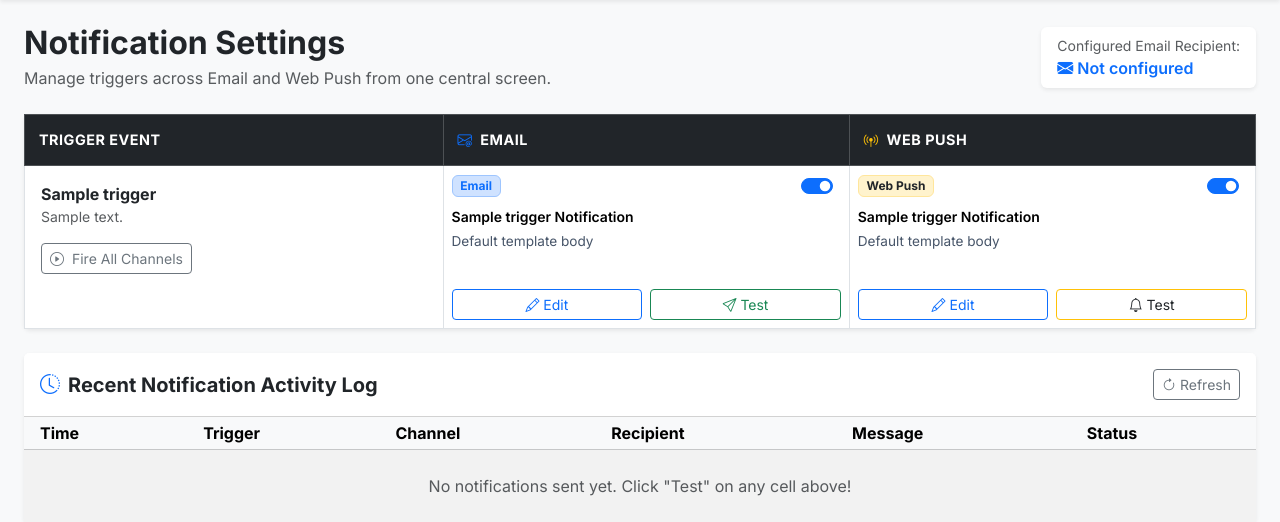
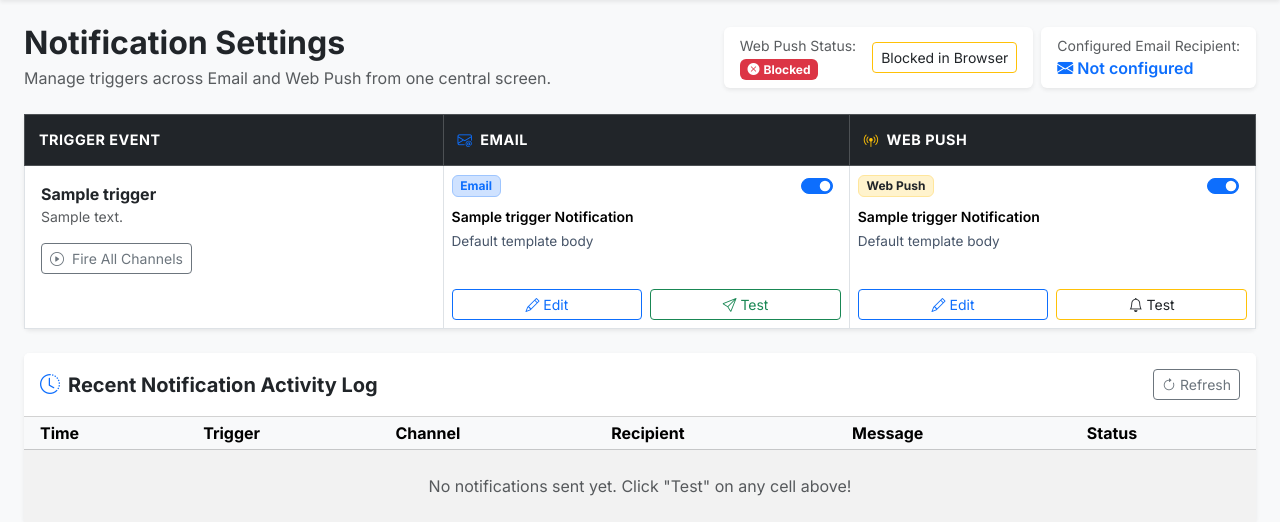
Before and after one commit to ak6398/notification_system, a Django app: page / in a window 1280 px wide. Shown: the part 56-578 px from the top of the page. Run offline with Django 5.2, Linux system fonts and the light colour scheme; tables that the repository leaves empty hold one stand-in row (values such as "Sample post"); data that the repository does not hold is empty; some libraries are stand-ins or nearby versions.

Commit message:
adding web push

```diff
--- a/notifications/views.py
+++ b/notifications/views.py
@@ -32,6 +32,7 @@ def admin_matrix_view(request):
         'channels': channels,
         'logs': recent_logs,
         'test_email': os.getenv('TEST_RECIPIENT_EMAIL', ''),
+        'onesignal_app_id': os.getenv('ONESIGNAL_APP_ID', '88dc746e-7ac3-437b-b102-1d249a19b7f4'),
     })
 
 @csrf_exempt
--- a/static/js/matrix.js
+++ b/static/js/matrix.js
@@ -1,7 +1,75 @@
 document.addEventListener("DOMContentLoaded", () => {
-    // Request Desktop Notification Permission on load
-    if ("Notification" in window && Notification.permission === "default") {
-        Notification.requestPermission();
+    // 0. Web Push Notification Permission & Status Badge
+    const pushStatusBadge = document.getElementById("pushStatusBadge");
+    const enablePushBtn = document.getElementById("enablePushBtn");
+
+    function updatePushStatus() {
+        if (!("Notification" in window)) {
+            if (pushStatusBadge) {
+                pushStatusBadge.className = "badge bg-danger";
+                pushStatusBadge.innerText = "Unsupported";
+            }
+            return;
+        }
+
+        if (Notification.permission === "granted") {
+            if (pushStatusBadge) {
+                pushStatusBadge.className = "badge bg-success";
+                pushStatusBadge.innerHTML = `<i class="bi bi-check-circle-fill me-1"></i>Active`;
+            }
+            if (enablePushBtn) enablePushBtn.style.display = "none";
+        } else if (Notification.permission === "denied") {
+            if (pushStatusBadge) {
+                pushStatusBadge.className = "badge bg-danger";
+                pushStatusBadge.innerHTML = `<i class="bi bi-x-circle-fill me-1"></i>Blocked`;
+            }
+            if (enablePushBtn) {
+                enablePushBtn.style.display = "inline-block";
+                enablePushBtn.innerText = "Blocked in Browser";
+                enablePushBtn.title = "Click the lock icon in your browser URL bar to allow notifications";
+            }
+        } else {
+            if (pushStatusBadge) {
+                pushStatusBadge.className = "badge bg-warning text-dark";
+                pushStatusBadge.innerText = "Permission Required";
+            }
+            if (enablePushBtn) {
+                enablePushBtn.style.display = "inline-block";
+                enablePushBtn.innerHTML = `<i class="bi bi-bell-fill me-1"></i>Enable Push`;
+            }
+        }
+    }
+
+    updatePushStatus();
+
+    if (enablePushBtn) {
+        enablePushBtn.addEventListener("click", async () => {
+            if (!("Notification" in window)) {
+                alert("Your browser does not support desktop push notifications.");
+                return;
+            }
+            // Also prompt OneSignal subscription if SDK is loaded
+            if (window.OneSignalDeferred) {
+                OneSignalDeferred.push(async function(OneSignal) {
+                    try {
+                        await OneSignal.Slidedown.promptPush();
+                    } catch (e) {
+                        console.log("OneSignal prompt:", e);
+                    }
+                });
+            }
+
+            const permission = await Notification.requestPermission();
+            updatePushStatus();
+            if (permission === "granted") {
+                new Notification("Starclinch Notifications Active! 🔔", {
+                    body: "Web Push notifications are now enabled. Test any trigger in the table!",
+                    icon: "https://cdn-icons-png.flaticon.com/512/1827/1827392.png"
+                });
+            } else if (permission === "denied") {
+                alert("Notifications were blocked. Please click the lock icon in your address bar and change Notifications to 'Allow'.");
+            }
+        });
     }
 
     // 1. Channel On / Off Toggles
@@ -77,15 +145,18 @@ document.addEventListener("DOMContentLoaded", () => {
 
                 // If testing Web Push, show native browser popup right on screen!
                 if (data.channel === "web_push") {
-                    if (Notification.permission === "granted") {
+                    if (window.Notification && Notification.permission === "granted") {
                         new Notification(data.title || "Starclinch Notification", {
                             body: data.body,
                             icon: "https://cdn-icons-png.flaticon.com/512/1827/1827392.png"
                         });
-                    } else if (Notification.permission !== "denied") {
+                    } else if (window.Notification && Notification.permission === "denied") {
+                        alert("⚠️ Notification sent to backend, but your browser is blocking desktop popups!\n\nPlease click the lock icon in your address bar and change Notifications to 'Allow'.");
+                    } else if (window.Notification) {
                         Notification.requestPermission().then(permission => {
+                            updatePushStatus();
                             if (permission === "granted") {
-                                new Notification(data.title, { body: data.body });
+                                new Notification(data.title || "Starclinch Notification", { body: data.body });
                             }
                         });
                     }
--- a/templates/base.html
+++ b/templates/base.html
@@ -8,6 +8,18 @@
     <link rel="stylesheet" href="https://cdn.jsdelivr.net/npm/bootstrap-icons@1.11.3/font/bootstrap-icons.min.css">
     <link href="https://fonts.googleapis.com/css2?family=Inter:wght@400;500;600;700&display=swap" rel="stylesheet">
     <link rel="stylesheet" href="/static/css/matrix.css">
+
+    <!-- OneSignal Web Push SDK -->
+    <script src="https://cdn.onesignal.com/sdks/web/v16/OneSignalSDK.page.js" defer></script>
+    <script>
+      window.OneSignalDeferred = window.OneSignalDeferred || [];
+      OneSignalDeferred.push(async function(OneSignal) {
+        await OneSignal.init({
+          appId: "{{ onesignal_app_id|default:'88dc746e-7ac3-437b-b102-1d249a19b7f4' }}",
+          allowLocalhostAsSecureOrigin: true,
+        });
+      });
+    </script>
 </head>
 <body class="bg-light">
     <nav class="navbar navbar-expand-lg navbar-dark bg-dark shadow-sm">
--- a/templates/notifications/matrix.html
+++ b/templates/notifications/matrix.html
@@ -9,9 +9,20 @@
             <h2 class="fw-bold mb-1">Notification Settings</h2>
             <p class="text-muted mb-0">Manage triggers across Email and Web Push from one central screen.</p>
         </div>
-        <div class="card shadow-sm border-0 px-3 py-2 bg-white">
-            <span class="small text-muted">Configured Email Recipient:</span>
-            <span class="fw-semibold text-primary"><i class="bi bi-envelope-fill me-1"></i>{{ test_email|default:"Not configured" }}</span>
+        <div class="d-flex align-items-center gap-2 flex-wrap">
+            <div class="card shadow-sm border-0 px-3 py-2 bg-white d-flex flex-row align-items-center gap-2">
+                <div>
+                    <span class="small text-muted d-block">Web Push Status:</span>
+                    <span id="pushStatusBadge" class="badge bg-secondary">Checking...</span>
+                </div>
+                <button id="enablePushBtn" class="btn btn-sm btn-outline-warning text-dark ms-2" style="display: none;">
+                    <i class="bi bi-bell-fill me-1"></i>Enable Push
+                </button>
+            </div>
+            <div class="card shadow-sm border-0 px-3 py-2 bg-white">
+                <span class="small text-muted">Configured Email Recipient:</span>
+                <span class="fw-semibold text-primary"><i class="bi bi-envelope-fill me-1"></i>{{ test_email|default:"Not configured" }}</span>
+            </div>
         </div>
     </div>
 
```
Also changed, not shown: notifications/services/webpush.py (+32 -8 lines).
